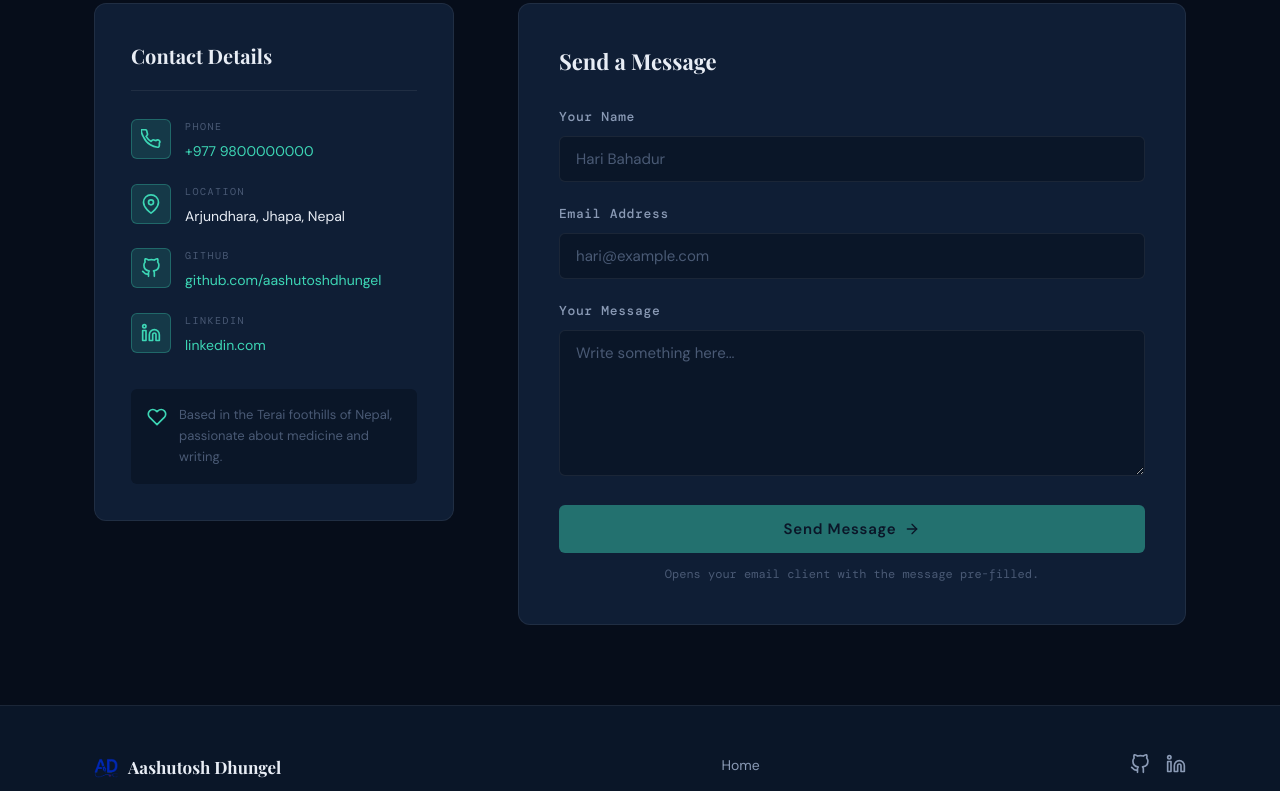
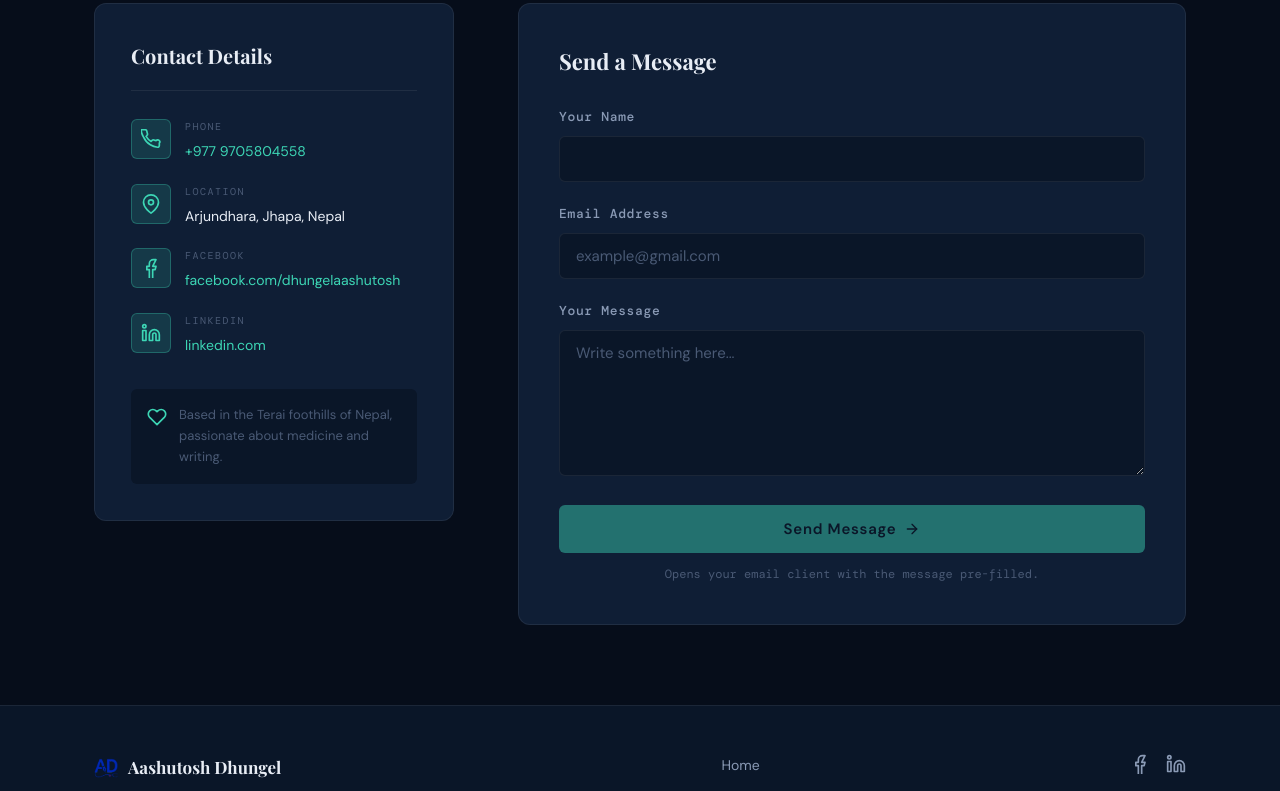
Before and after one commit to aashutoshdhungel/Personal-Website, a React (Vite) app in the folder frontend/: page /contact in a window 1280 px wide. Shown: the part 480-1271 px from the top of the page. Built offline with nearby package versions, Linux system fonts and the light colour scheme; a web font is replaced by a local one.

Commit message:
Added facebook link

```diff
--- a/frontend/src/components/Footer.jsx
+++ b/frontend/src/components/Footer.jsx
@@ -1,5 +1,5 @@
 import { Link } from 'react-router-dom'
-import { IconGithub, IconLinkedin } from './Icons.jsx'
+import { IconFacebook, IconGithub, IconLinkedin } from './Icons.jsx'
 import './Footer.css'
 
 function Footer() {
@@ -22,8 +22,8 @@ function Footer() {
         </nav>
 
         <div className="footer__socials">
-          <a href="https://github.com/aashutoshdhungel" target="_blank" rel="noreferrer" aria-label="GitHub">
-            <IconGithub />
+          <a href="https://www.facebook.com/dhungelaashutosh" target="_blank" rel="noreferrer" aria-label="Facebook">
+            <IconFacebook />
           </a>
           <a href="https://www.linkedin.com/in/aashutosh-dhungel-01b5bb393/" target="_blank" rel="noreferrer" aria-label="LinkedIn">
             <IconLinkedin />
--- a/frontend/src/components/Icons.jsx
+++ b/frontend/src/components/Icons.jsx
@@ -14,3 +14,4 @@ export const IconCalendar    = () => <svg width="14" height="14" viewBox="0 0 24
 export const IconClock       = () => <svg width="14" height="14" viewBox="0 0 24 24" fill="none" stroke="currentColor" strokeWidth="2" strokeLinecap="round" strokeLinejoin="round"><circle cx="12" cy="12" r="10"/><polyline points="12 6 12 12 16 14"/></svg>
 export const IconMenu        = () => <svg width="22" height="22" viewBox="0 0 24 24" fill="none" stroke="currentColor" strokeWidth="2" strokeLinecap="round" strokeLinejoin="round"><line x1="3" y1="6" x2="21" y2="6"/><line x1="3" y1="12" x2="21" y2="12"/><line x1="3" y1="18" x2="21" y2="18"/></svg>
 export const IconClose       = () => <svg width="22" height="22" viewBox="0 0 24 24" fill="none" stroke="currentColor" strokeWidth="2" strokeLinecap="round" strokeLinejoin="round"><line x1="18" y1="6" x2="6" y2="18"/><line x1="6" y1="6" x2="18" y2="18"/></svg>
+export const IconFacebook    = () => <svg width="20" height="20" viewBox="0 0 24 24" fill="none" stroke="currentColor" strokeWidth="2" strokeLinecap="round" strokeLinejoin="round"><path d="M18 2h-3a5 5 0 00-5 5v3H7v4h3v12h4v-12h3l1-4h-4z"/></svg>
--- a/frontend/src/pages/Contact.jsx
+++ b/frontend/src/pages/Contact.jsx
@@ -1,16 +1,16 @@
 import { useState } from 'react'
 import SEO from '../components/SEO.jsx'
-import { IconPhone, IconMap, IconGithub, IconLinkedin, IconHeart, IconArrowRight } from '../components/Icons.jsx'
+import { IconPhone, IconMap, IconGithub, IconLinkedin, IconHeart, IconArrowRight , IconFacebook} from '../components/Icons.jsx'
 import './Contact.css'
 
 const info = [
-  { Icon: IconPhone, label: 'Phone', value: '+977 9800000000', href: 'tel:9800000000' },
+  { Icon: IconPhone, label: 'Phone', value: '+977 9705804558', href: 'tel:9705804558' },
   { Icon: IconMap, label: 'Location', value: 'Arjundhara, Jhapa, Nepal', href: null },
-  { Icon: IconGithub, label: 'GitHub', value: 'github.com/aashutoshdhungel', href: 'https://github.com/aashutoshdhungel' },
+  { Icon: IconFacebook, label: 'Facebook', value: 'facebook.com/dhungelaashutosh', href: 'https://www.facebook.com/dhungelaashutosh' },
   { Icon: IconLinkedin, label: 'LinkedIn', value: 'linkedin.com', href: 'https://www.linkedin.com/in/aashutosh-dhungel-01b5bb393/' },
 ]
 
-const YOUR_EMAIL = 'aashutoshdhungel@example.com'
+const YOUR_EMAIL = 'dhungelaashutosh78@gmail.com'
 
 function Contact() {
   const [form, setForm] = useState({ name: '', email: '', message: '' })
@@ -107,7 +107,7 @@ function Contact() {
                     id="name"
                     name="name"
                     type="text"
-                    placeholder="Hari Bahadur"
+                    placeholder=""
                     value={form.name}
                     onChange={handleChange}
                     autoComplete="name"
@@ -119,7 +119,7 @@ function Contact() {
                     id="email"
                     name="email"
                     type="email"
-                    placeholder="hari@example.com"
+                    placeholder="example@gmail.com"
                     value={form.email}
                     onChange={handleChange}
                     autoComplete="email"
```
